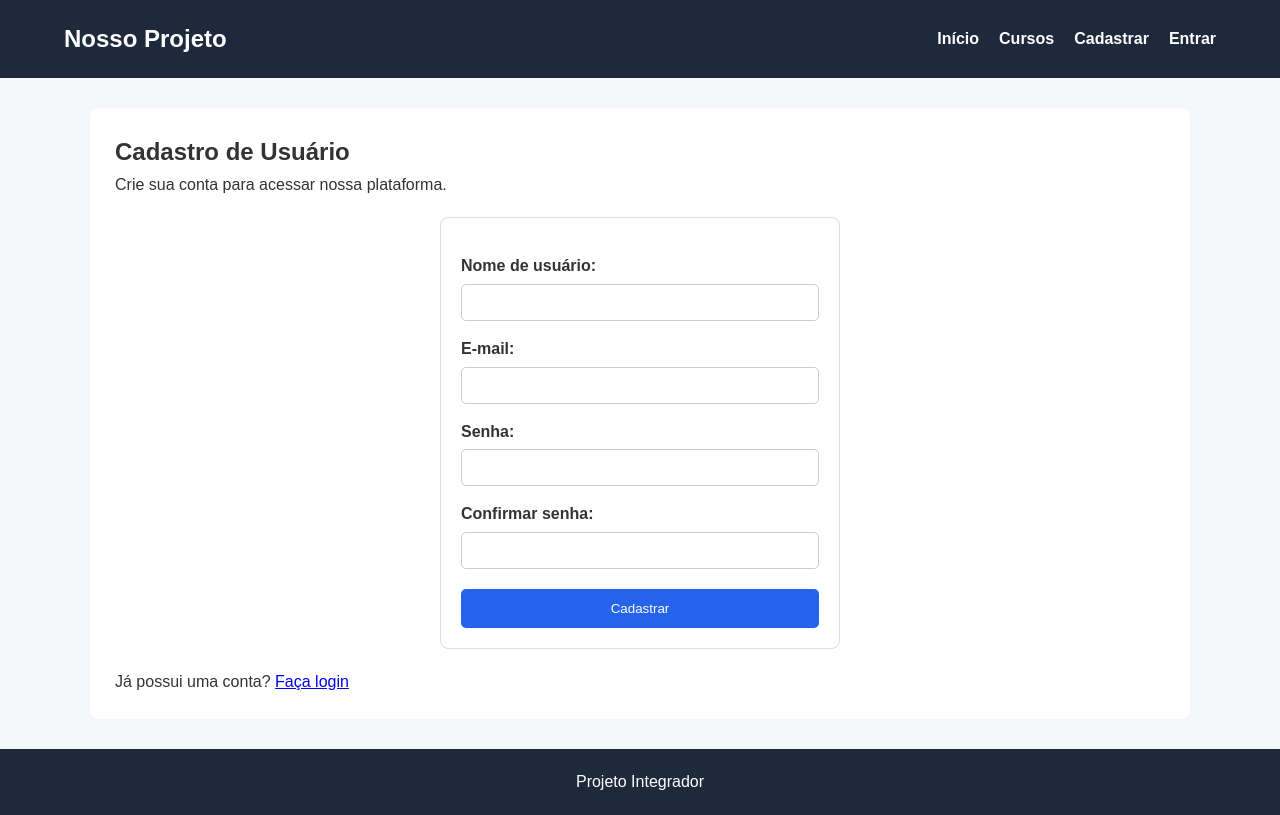
After one commit to Martinzcam/Projeto-Final-PI, a Django app: page /accounts/cadastro/ in a window 1280 px wide. The commit adds this page. Run offline with Django 5.2, Linux system fonts and the light colour scheme.

Commit message:
Cria paginas de cadastro e login com HTML e CSS

```diff
--- /dev/null
+++ b/accounts/templates/accounts/cadastro.html
@@ -0,0 +1,29 @@
+{% extends 'base.html' %}
+
+{% block content %}
+
+<h2>Cadastro de Usuário</h2>
+
+<p>Crie sua conta para acessar nossa plataforma.</p>
+
+<form method="POST">
+    {% csrf_token %}
+
+    <label>Nome de usuário:</label>
+    <input type="text" name="username">
+
+    <label>E-mail:</label>
+    <input type="email" name="email">
+
+    <label>Senha:</label>
+    <input type="password" name="password1">
+
+    <label>Confirmar senha:</label>
+    <input type="password" name="password2">
+
+    <button type="submit">Cadastrar</button>
+</form>
+
+<p>Já possui uma conta? <a href="{% url 'login' %}">Faça login</a></p>
+
+{% endblock %}
--- a/static/css/style.css
+++ b/static/css/style.css
@@ -83,3 +83,43 @@ footer {
         padding: 18px;
     }
 }
+
+/* Formulários de cadastro e login */
+
+form {
+    max-width: 400px;
+    margin: 20px auto;
+    padding: 20px;
+    border: 1px solid #ddd;
+    border-radius: 8px;
+}
+
+form label {
+    display: block;
+    margin-top: 15px;
+    font-weight: bold;
+}
+
+form input {
+    width: 100%;
+    padding: 10px;
+    margin-top: 5px;
+    border: 1px solid #ccc;
+    border-radius: 5px;
+    box-sizing: border-box;
+}
+
+form button {
+    width: 100%;
+    padding: 12px;
+    margin-top: 20px;
+    background-color: #2563eb;
+    color: white;
+    border: none;
+    border-radius: 5px;
+    cursor: pointer;
+}
+
+form button:hover {
+    background-color: #1d4ed8;
+}
--- a/templates/base.html
+++ b/templates/base.html
@@ -15,12 +15,20 @@
         <h1>Nosso Projeto</h1>
 
         <nav>
-            <a href="{% url 'accounts_home' %}">Contas</a>
+            <a href="{% url 'accounts_home' %}">Início</a>
             <a href="{% url 'cursos_home' %}">Cursos</a>
+            <a href="{% url 'cadastro' %}">Cadastrar</a>
+            <a href="{% url 'login' %}">Entrar</a>
         </nav>
     </header>
 
     <main>
+        {% if messages %}
+            {% for message in messages %}
+                <p>{{ message }}</p>
+            {% endfor %}
+        {% endif %}
+
         {% block content %}
         {% endblock %}
     </main>
```
Also changed, not shown: accounts/templates/accounts/login.html (added, +25 -0 lines).
